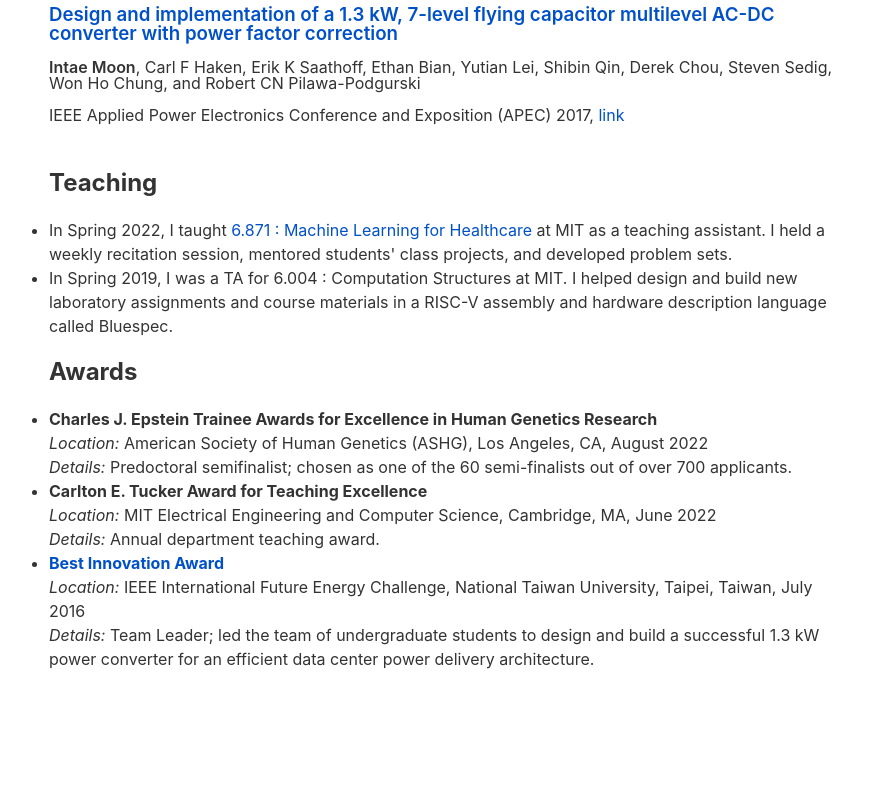
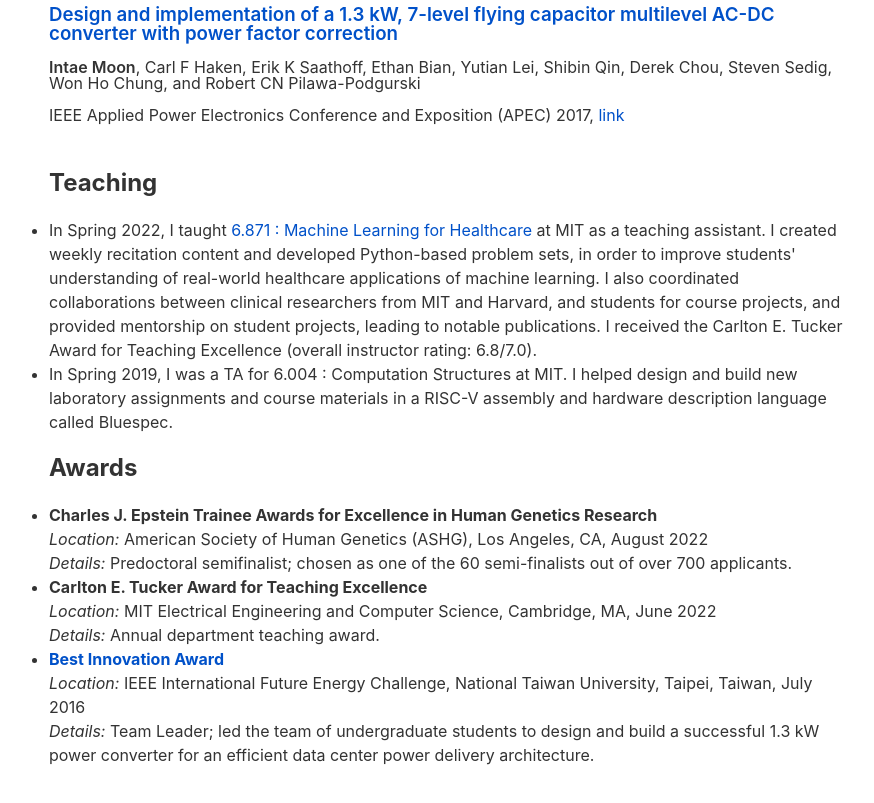
Before and after one commit to itmoon7/itmoon7.github.io, a plain HTML site: page index.html in a window 1280 px wide. Shown: the part 2264-3067 px from the top of the page, without its empty margins (191-1065 px from the left). Before the commit the page ends 2975 px from the top, so only its background shows below. Drawn offline with Linux system fonts and the light colour scheme.

Commit message:
Update index.html

```diff
--- a/index.html
+++ b/index.html
@@ -106,7 +106,7 @@ if you want to add images :
     </ul>
     <h2>Teaching</h2>
     <ul>
-    <li>In Spring 2022, I taught <a href="https://mlhcmit.github.io/2022/index.html">6.871 : Machine Learning for Healthcare</a> at MIT as a teaching assistant. I held a weekly recitation session, mentored students' class projects, and developed problem sets.</li>
+    <li>In Spring 2022, I taught <a href="https://mlhcmit.github.io/2022/index.html">6.871 : Machine Learning for Healthcare</a> at MIT as a teaching assistant. I created weekly recitation content and developed Python-based problem sets, in order to improve students' understanding of real-world healthcare applications of machine learning. I also coordinated collaborations between clinical researchers from MIT and Harvard, and students for course projects, and provided mentorship on student projects, leading to notable publications. I received the Carlton E. Tucker Award for Teaching Excellence (overall instructor rating: 6.8/7.0).</li>
     <li>In Spring 2019, I was a TA for 6.004 : Computation Structures at MIT. I helped design and build new laboratory assignments and course materials in a RISC-V assembly and hardware description language called Bluespec.</li>
     </ul>
     <h2>Awards</h2>
```
